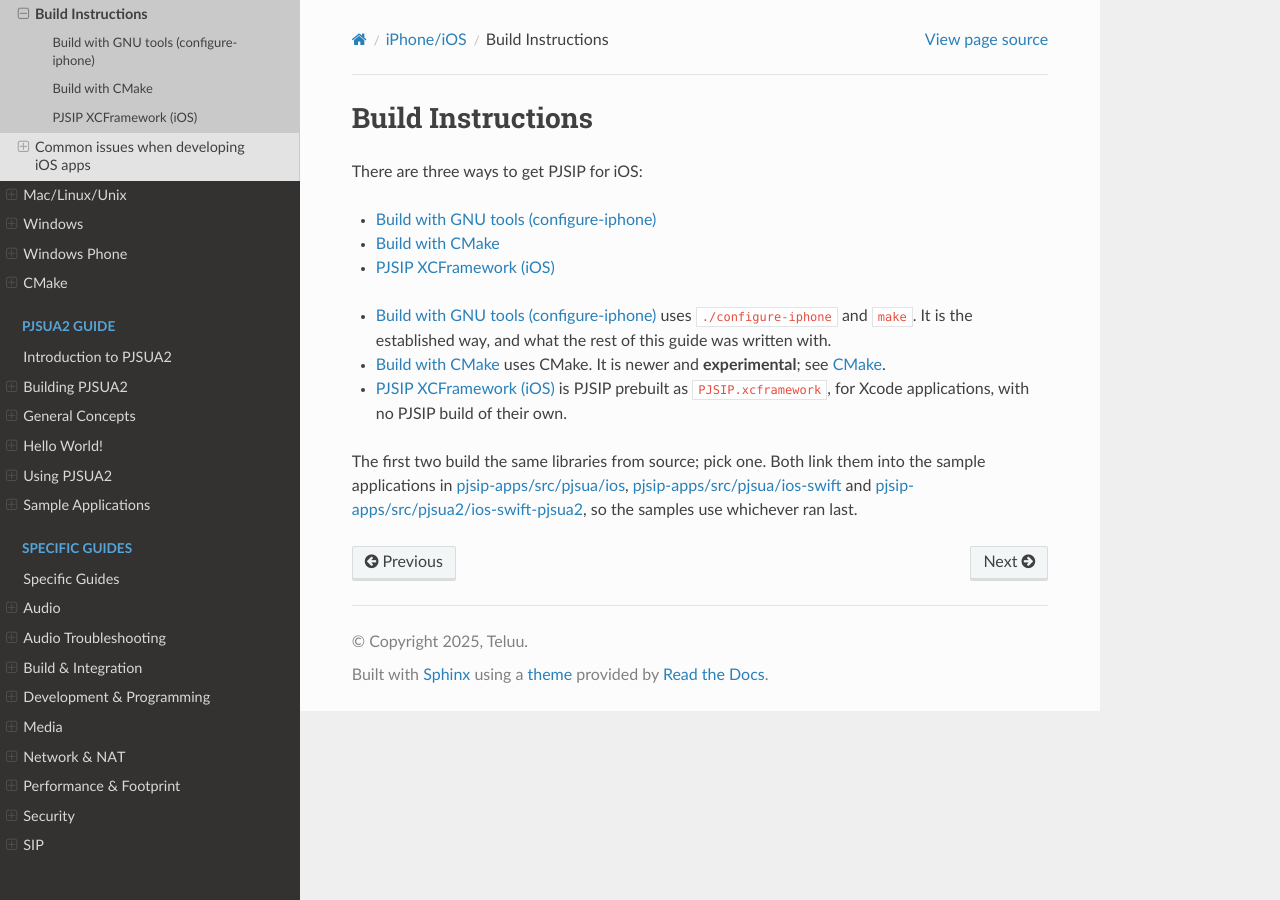
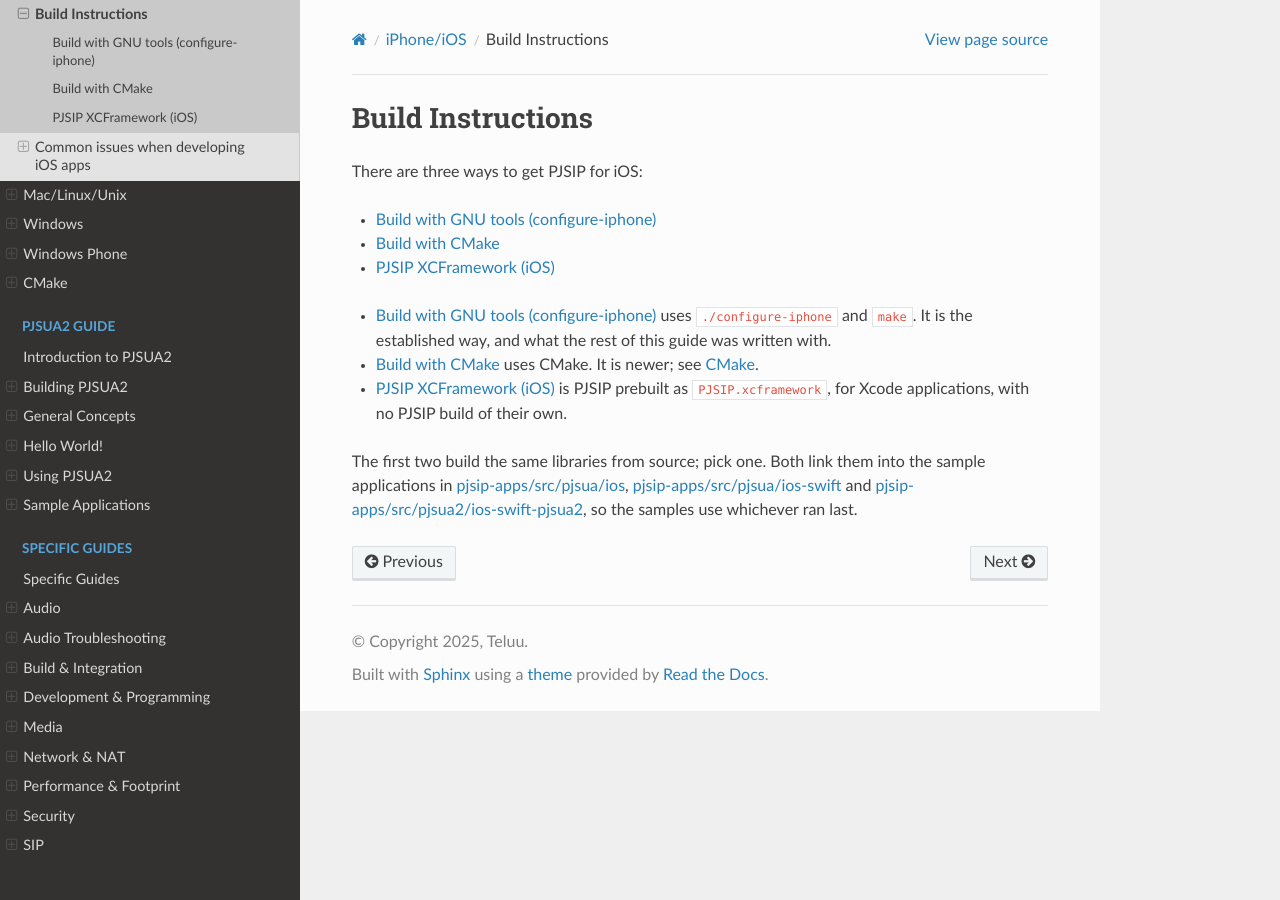
Before and after one commit to pjsip/pjproject_docs, a Sphinx documentation site: the page built from docs/source/get-started/ios/build_instructions.rst, in a window 1280 px wide. Built offline with Sphinx 7.4.7 and the Read the Docs theme 3.1.0, drawn with Linux system fonts in a browser that asks for light colours; the version number could not be read and is left out.

Commit message:
CMake: drop "experimental" from the iOS overview and Known Limitations

```diff
--- a/docs/source/get-started/cmake/build_instructions.rst
+++ b/docs/source/get-started/cmake/build_instructions.rst
@@ -455,7 +455,6 @@ tools on ``PATH``. Exclude unwanted ones with
 Known Limitations
 -----------------
 
-* **Experimental.** See the status table in :doc:`index`.
 * **Three build systems.** When adding or removing source files, update the
   GNU ``Makefile``, the Visual Studio ``.vcxproj`` *and* the
   ``CMakeLists.txt``.
--- a/docs/source/get-started/ios/build_instructions.rst
+++ b/docs/source/get-started/ios/build_instructions.rst
@@ -12,8 +12,7 @@ There are three ways to get PJSIP for iOS:
 
 * :doc:`build_gnu` uses ``./configure-iphone`` and ``make``. It is the established way, and what
   the rest of this guide was written with.
-* :doc:`build_cmake` uses CMake. It is newer and **experimental**; see
-  :doc:`/get-started/cmake/index`.
+* :doc:`build_cmake` uses CMake. It is newer; see :doc:`/get-started/cmake/index`.
 * :doc:`framework` is PJSIP prebuilt as ``PJSIP.xcframework``, for Xcode applications, with no
   PJSIP build of their own.
 
```
